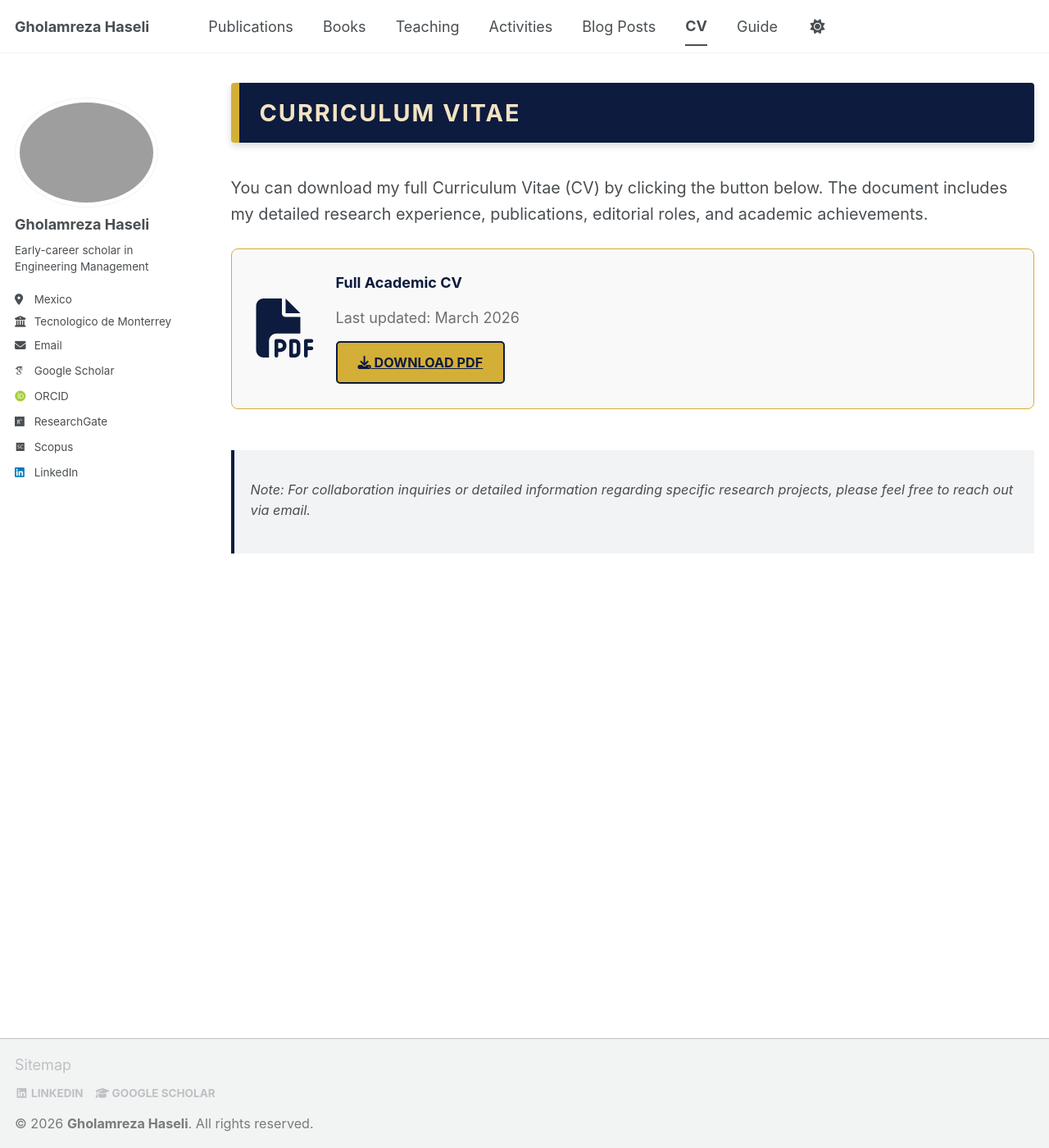
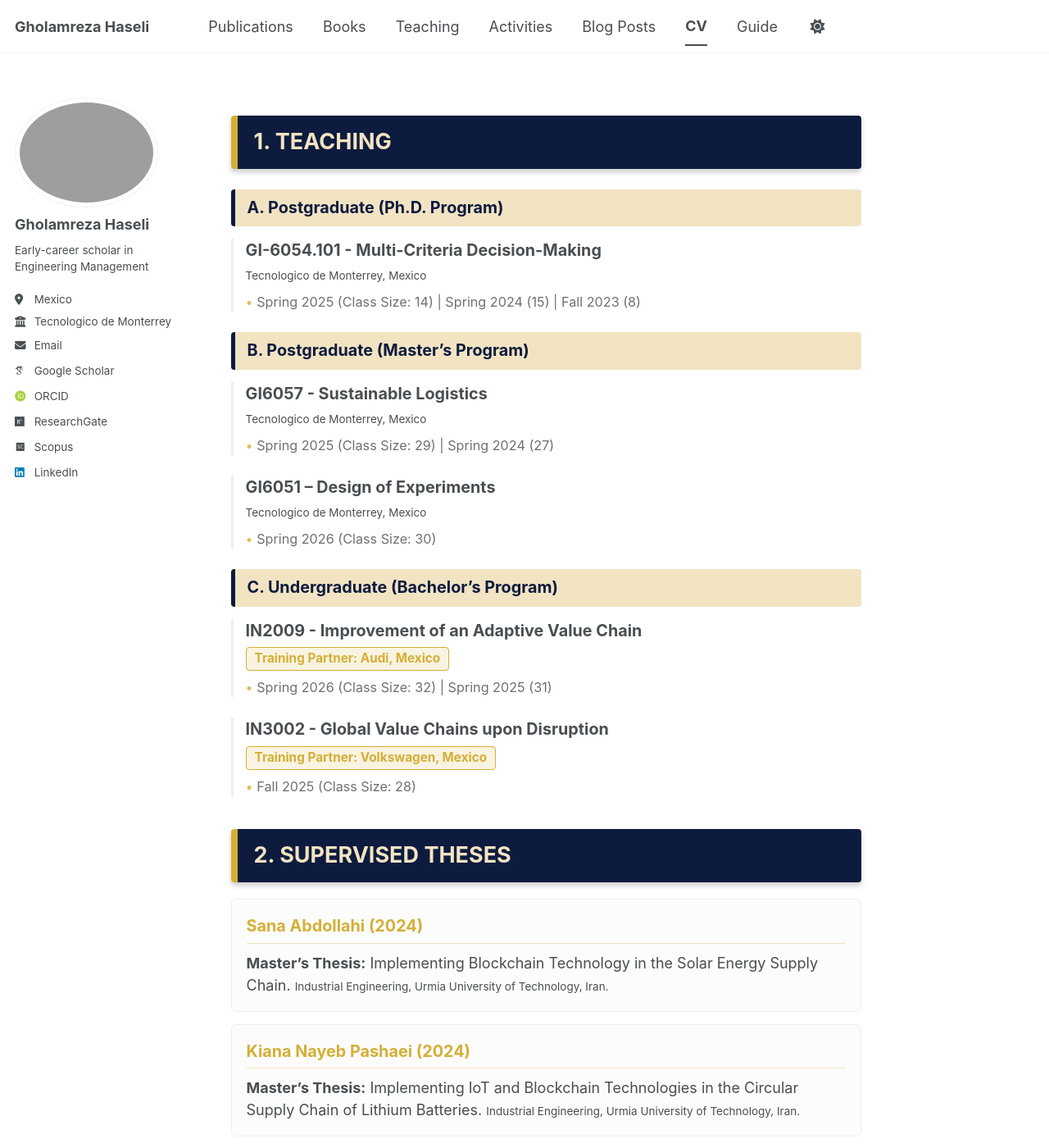
Before and after one commit to Gholamreza-Haseli/Gholamreza-Haseli.github.io, a Jekyll site: the page built from _pages/cv.md, in a window 1280 px wide and 1400 px high. Shown: the whole window at 82% size. Built offline with Jekyll 4.4.1, drawn with Linux system fonts in a browser that asks for light colours; some web fonts are replaced; our own code applies the rules of GitHub Pages for plain Markdown files; a script bundle is joined from its source files by our own code; library files that are not in the unit come from our copies.

Commit message:
Update cv.md

```diff
--- a/_pages/cv.md
+++ b/_pages/cv.md
@@ -1,108 +1,154 @@
----
-layout: archive
-title: "Curriculum Vitae"
-permalink: /cv/
-author_profile: true
-redirect_from:
-  - /resume
----
+<style>
+.page__title { display: none !important; }
 
-{% include base_path %}
+/* باکس سرمه‌ای اصلی - متن همیشه طلایی */
+.poms-main-header {
+background-color: #0d1b3e;
+color: #f2e3c2 !important;
+padding: 12px 20px;
+border-radius: 4px;
+margin: 40px 0 20px 0;
+border-left: 8px solid #d4af37;
+font-size: 1.5em;
+font-weight: bold;
+text-transform: uppercase;
+box-shadow: 0 4px 6px rgba(0,0,0,0.2);
+display: block;
+}
 
-<style>
-  /* مخفی کردن تایتل پیش‌فرض */
-  .page__title {
-    display: none !important;
-  }
+/* زیرعنوان‌های طلایی - متن همیشه سرمه‌ای */
+.poms-sub-header {
+background-color: #f2e3c2;
+color: #0d1b3e !important;
+padding: 8px 15px;
+border-radius: 4px;
+margin: 25px 0 15px 0;
+font-size: 1.1em;
+font-weight: bold;
+border-left: 5px solid #0d1b3e;
+display: block;
+}
 
-  /* باکس اصلی سرمه‌ای */
-  .poms-cv-header {
-    background-color: #0d1b3e;
-    color: #f2e3c2;
-    padding: 15px 25px;
-    border-radius: 4px;
-    margin-bottom: 40px;
-    border-left: 10px solid #d4af37;
-    font-size: 1.6em;
-    font-weight: bold;
-    text-transform: uppercase;
-    letter-spacing: 2px;
-    box-shadow: 0 4px 10px rgba(0,0,0,0.15);
-  }
+/* کارت هر درس - هماهنگ با تم */
+.course-card {
+border-left: 3px solid var(--border-color, #eee);
+padding-left: 15px;
+margin-bottom: 25px;
+color: var(--primary-color);
+}
 
-  /* کارت دانلود PDF */
-  .cv-download-card {
-    display: flex;
-    align-items: center;
-    background: var(--receiver-msg-bg, #f9f9f9);
-    border: 1px solid #d4af37;
-    border-radius: 8px;
-    padding: 30px;
-    margin-top: 20px;
-    transition: all 0.3s ease;
-  }
+.course-name {
+font-weight: bold;
+color: var(--primary-color);
+font-size: 1.1em;
+display: block;
+}
 
-  .cv-download-card:hover {
-    box-shadow: 0 10px 20px rgba(0,0,0,0.1);
-    transform: translateY(-5px);
-  }
+/* باکس شرکای تجاری (Audi/VW) */
+.training-partner {
+display: inline-block;
+background: rgba(212, 175, 55, 0.15);
+color: #d4af37 !important;
+padding: 2px 10px;
+border-radius: 4px;
+font-size: 0.85em;
+font-weight: bold;
+margin-top: 5px;
+border: 1px solid #d4af37;
+}
 
-  .pdf-icon {
-    font-size: 4em;
-    color: #0d1b3e;
-    margin-right: 25px;
-  }
+.class-info {
+font-size: 0.9em;
+list-style: none;
+padding-left: 0;
+margin-top: 8px;
+color: var(--primary-color);
+opacity: 0.8;
+}
 
-  .cv-info h3 {
-    margin: 0 0 10px 0;
-    color: #0d1b3e;
-  }
+.class-info li::before {
+content: "• ";
+color: #d4af37;
+}
 
-  /* دکمه طلایی دانلود */
-  .btn-poms-gold {
-    display: inline-block;
-    background-color: #d4af37;
-    color: #0d1b3e !important;
-    padding: 12px 25px;
-    border-radius: 5px;
-    font-weight: bold;
-    text-decoration: none;
-    text-transform: uppercase;
-    font-size: 0.9em;
-    border: 2px solid #0d1b3e;
-    transition: 0.3s;
-  }
+/* بخش پایان‌نامه‌ها - پس‌زمینه متغیر با تم */
+.thesis-card {
+background: var(--receiver-msg-bg, #fcfcfc);
+border: 1px solid var(--border-color, #eee);
+padding: 18px;
+border-radius: 6px;
+margin-bottom: 15px;
+color: var(--primary-color);
+}
 
-  .btn-poms-gold:hover {
-    background-color: #0d1b3e;
-    color: #f2e3c2 !important;
-    border-color: #d4af37;
-  }
+.student-name {
+color: #d4af37 !important;
+font-weight: bold;
+border-bottom: 1px solid rgba(212, 175, 55, 0.3);
+padding-bottom: 5px;
+margin-bottom: 10px;
+display: block;
+font-size: 1.1em;
+}
 </style>
 
-<div class="poms-cv-header">Curriculum Vitae</div>
+<div class="poms-main-header">1. Teaching</div>
 
-<p style="font-size: 1.1em; line-height: 1.6;">
-  You can download my full Curriculum Vitae (CV) by clicking the button below.
-  The document includes my detailed research experience, publications, editorial roles, and academic achievements.
-</p>
-
-<div class="cv-download-card">
-  <div class="pdf-icon">
-    <i class="fas fa-file-pdf"></i>
-  </div>
-  <div class="cv-info">
-    <h3>Full Academic CV</h3>
-    <p style="margin-bottom: 15px; opacity: 0.8;">Last updated: March 2026</p>
-    <a href="{{ base_path }}/files/Haseli_CV.pdf" class="btn-poms-gold" target="_blank">
-      <i class="fas fa-download"></i> Download PDF
-    </a>
-  </div>
+<div class="poms-sub-header">A. Postgraduate (Ph.D. Program)</div>
+<div class="course-card">
+<span class="course-name">GI-6054.101 - Multi-Criteria Decision-Making</span>
+<small>Tecnologico de Monterrey, Mexico</small>
+<ul class="class-info">
+<li>Spring 2025 (Class Size: 14) | Spring 2024 (15) | Fall 2023 (8)</li>
+</ul>
 </div>
 
-<div style="margin-top: 50px; padding: 20px; border-left: 4px solid #0d1b3e; background: rgba(13, 27, 62, 0.05);">
-  <p style="font-style: italic; font-size: 0.9em;">
-    Note: For collaboration inquiries or detailed information regarding specific research projects,
-    please feel free to reach out via email.
-  </p>
+<div class="poms-sub-header">B. Postgraduate (Master’s Program)</div>
+<div class="course-card">
+<span class="course-name">GI6057 - Sustainable Logistics</span>
+<small>Tecnologico de Monterrey, Mexico</small>
+<ul class="class-info">
+<li>Spring 2025 (Class Size: 29) | Spring 2024 (27)</li>
+</ul>
 </div>
+<div class="course-card">
+<span class="course-name">GI6051 – Design of Experiments</span>
+<small>Tecnologico de Monterrey, Mexico</small>
+<ul class="class-info">
+<li>Spring 2026 (Class Size: 30)</li>
+</ul>
+</div>
+
+<div class="poms-sub-header">C. Undergraduate (Bachelor’s Program)</div>
+<div class="course-card">
+<span class="course-name">IN2009 - Improvement of an Adaptive Value Chain</span>
+<span class="training-partner">Training Partner: Audi, Mexico</span>
+<ul class="class-info">
+<li>Spring 2026 (Class Size: 32) | Spring 2025 (31)</li>
+</ul>
+</div>
+<div class="course-card">
+<span class="course-name">IN3002 - Global Value Chains upon Disruption</span>
+<span class="training-partner">Training Partner: Volkswagen, Mexico</span>
+<ul class="class-info">
+<li>Fall 2025 (Class Size: 28)</li>
+</ul>
+</div>
+
+<div class="poms-main-header">2. Supervised Theses</div>
+
+<div class="thesis-card">
+<span class="student-name">Sana Abdollahi (2024)</span>
+<strong>Master’s Thesis:</strong> Implementing Blockchain Technology in the Solar Energy Supply Chain.
+
+
+<small>Industrial Engineering, Urmia University of Technology, Iran.</small>
+</div>
+
+<div class="thesis-card">
+<span class="student-name">Kiana Nayeb Pashaei (2024)</span>
+<strong>Master’s Thesis:</strong> Implementing IoT and Blockchain Technologies in the Circular Supply Chain of Lithium Batteries.
+
+
+<small>Industrial Engineering, Urmia University of Technology, Iran.</small>
+</div>
```
